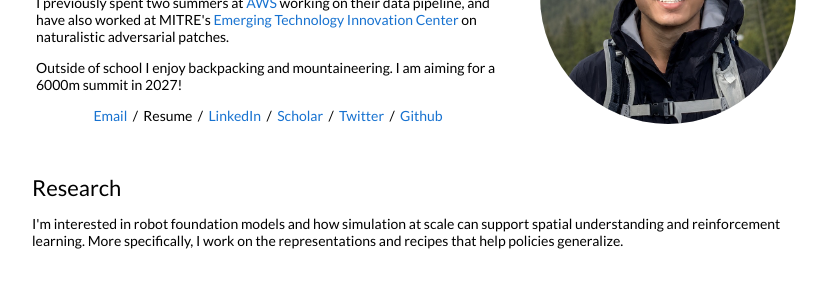
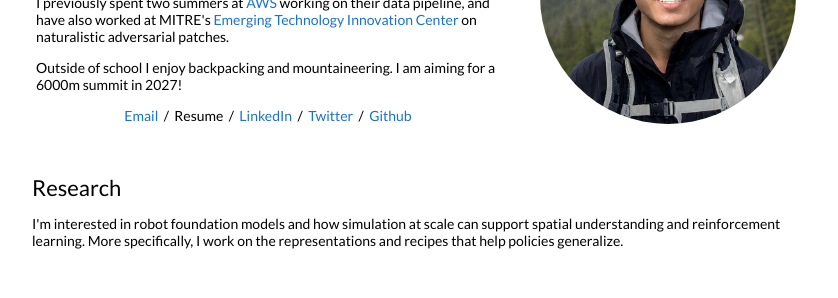
Before and after one commit to frankchang1000/frankchang1000.github.io, a Jekyll site: the page built from _posts/2026-01-01-mesa.markdown, in a window 1280 px wide. Shown: the part 172-470 px from the top of the page, without its empty margins (224-1062 px from the left). Built offline with Jekyll 4.4.1, drawn with Linux system fonts in a browser that asks for light colours.

Commit message:
Remove Scholar link, correct Twitter handle to frank_chang1

```diff
--- a/_config.yml
+++ b/_config.yml
@@ -4,7 +4,7 @@ avatar: images/FrankChang.jpeg
 footer-links:
   email: frank.chang1000@gmail.com
   github: frankchang1000
-  twitter: frankchang1000
+  twitter: frank_chang1
 
 url: ""
 
--- a/_layouts/default.html
+++ b/_layouts/default.html
@@ -36,8 +36,7 @@
                 <a href="mailto:frank.chang1000@gmail.com">Email</a> &nbsp;/&nbsp;
                 Resume &nbsp;/&nbsp;
                 <a href="https://www.linkedin.com/in/frankchang1000/">LinkedIn</a> &nbsp;/&nbsp;
-                <a href="https://scholar.google.com/citations?hl=en&user=jktWnL8AAAAJ">Scholar</a> &nbsp;/&nbsp;
-                <a href="https://twitter.com/frankchang1000">Twitter</a> &nbsp;/&nbsp;
+                <a href="https://twitter.com/frank_chang1">Twitter</a> &nbsp;/&nbsp;
                 <a href="https://github.com/frankchang1000/">Github</a>
               </p>
             </td>
```
